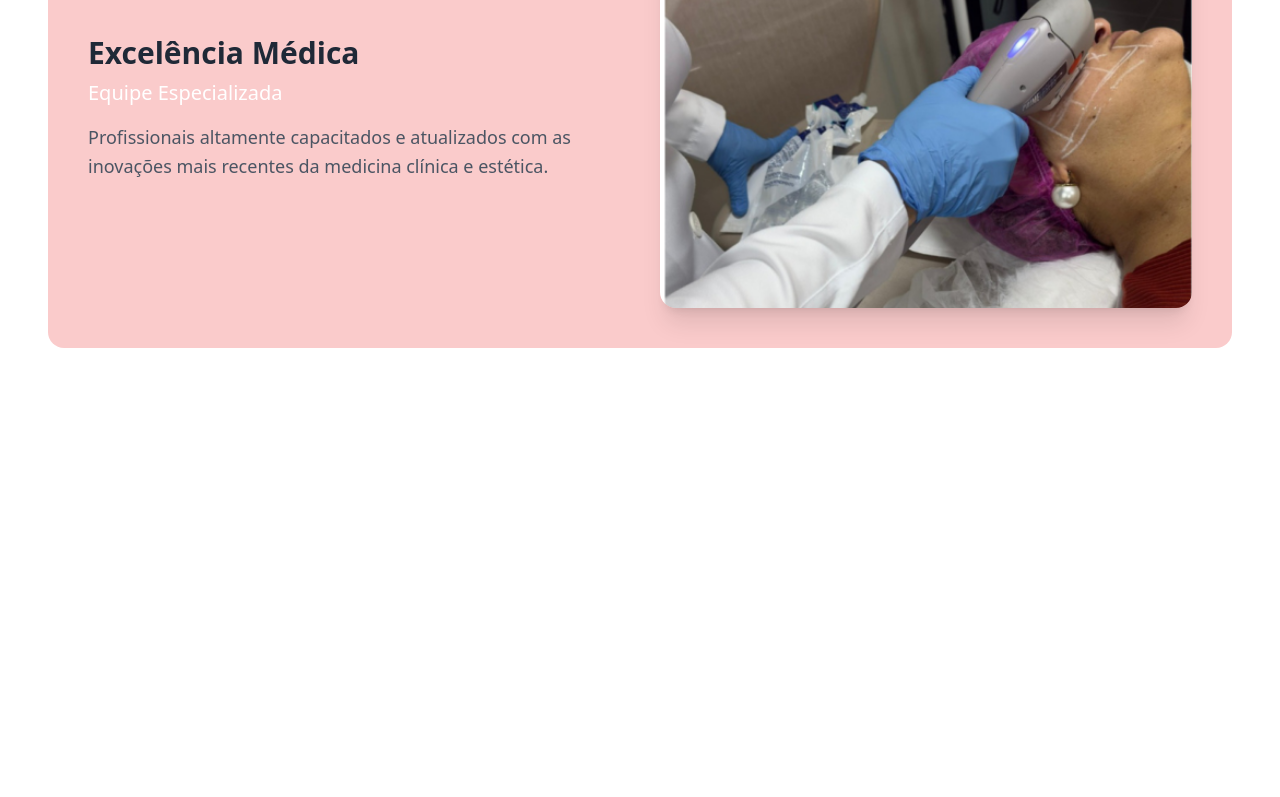
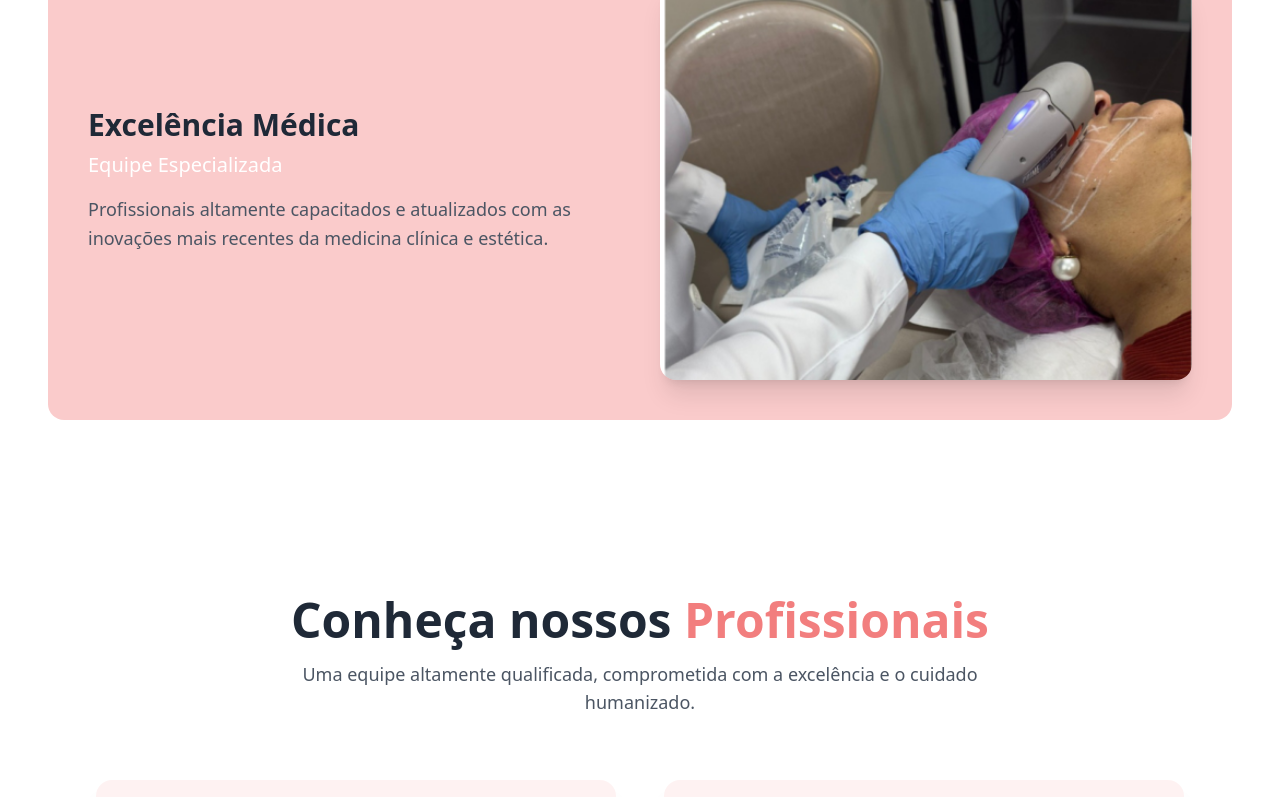
Before and after one commit to Bruno-Alvez/clinic-health-website, a React (Vite) app: page /home in a window 1280 px wide. Shown: the part 4771-5568 px from the top of the page. Built offline with nearby package versions, Linux system fonts and the light colour scheme.

Commit message:
feat: add Professionals section with responsive cards and profile links

```diff
--- a/src/components/ClinicDifferentials.jsx
+++ b/src/components/ClinicDifferentials.jsx
@@ -46,6 +46,9 @@ function DiferenciaisSection() {
           className="text-4xl md:text-5xl font-bold text-center mb-16 text-gray-800"
         >
           Nossos <span className="text-[#F27E7E]">Diferenciais</span>
+          <p className="mt-4 font-normal text-gray-600 text-lg max-w-3xl mx-auto">
+          A Clínica Health oferece tecnologias e metodologias de última geração, as melhores disponíveis no mercado atual.
+          </p>
         </motion.h2>
 
         <div className="flex flex-col space-y-20">
--- /dev/null
+++ b/src/components/ProfessionalsSection.jsx
@@ -0,0 +1,78 @@
+import { motion } from "framer-motion";
+import doctor1 from "../assets/images/dr-lara.jpeg";
+import doctor2 from "../assets/images/dr-rafael.png";
+
+function ProfessionalsSection() {
+  const professionals = [
+    {
+      name: "Dra. Lara Feres",
+      specialty: "Dermatologia Avançada",
+      description:
+        "Especialista em tratamentos dermatológicos de alta performance, com atuação focada em rejuvenescimento, laser e tecnologias de ponta.",
+      image: doctor1,
+      link: "/profissionais/camila-fernandes",
+    },
+    {
+      name: "Dr. Rafael Carrasco",
+      specialty: "Medicina Clínica e Hormonal",
+      description:
+        "Com vasta experiência em saúde preventiva e equilíbrio hormonal, oferece cuidados personalizados com foco em longevidade e qualidade de vida.",
+      image: doctor2,
+      link: "/profissionais/rafael-martins",
+    },
+  ];
+
+  return (
+    <section className="w-full bg-white py-24 px-6 md:px-12 lg:px-24">
+      <div className="max-w-7xl mx-auto text-center mb-16">
+        <motion.h2
+          initial={{ opacity: 0, y: 30 }}
+          whileInView={{ opacity: 1, y: 0 }}
+          transition={{ duration: 0.6 }}
+          className="text-4xl md:text-5xl font-bold text-gray-800"
+        >
+          Conheça nossos <span className="text-[#F27E7E]">Profissionais</span>
+        </motion.h2>
+        <p className="mt-4 text-gray-600 text-lg max-w-3xl mx-auto">
+          Uma equipe altamente qualificada, comprometida com a excelência e o cuidado humanizado.
+        </p>
+      </div>
+
+      <div className="grid grid-cols-1 md:grid-cols-2 gap-12 max-w-6xl mx-auto">
+        {professionals.map((prof, index) => (
+          <motion.div
+            key={index}
+            initial={{ opacity: 0, y: 30 }}
+            whileInView={{ opacity: 1, y: 0 }}
+            transition={{ duration: 0.6, delay: index * 0.2 }}
+            className="bg-[#F27E7E]/10 rounded-2xl shadow-xl p-6 md:p-8 flex flex-col md:flex-row items-center gap-6 md:gap-10"
+          >
+            <img
+              src={prof.image}
+              alt={prof.name}
+              className="w-40 h-40 object-cover rounded-full border-4 border-[#F27E7E] shadow-md"
+            />
+
+            <div className="text-center md:text-left">
+              <h3 className="text-2xl font-bold text-gray-800">{prof.name}</h3>
+              <p className="text-[#F27E7E] font-medium text-sm mt-1">
+                {prof.specialty}
+              </p>
+              <p className="text-gray-700 mt-3 text-base leading-relaxed">
+                {prof.description}
+              </p>
+              <a
+                href={prof.link}
+                className="inline-block mt-5 px-5 py-2 bg-[#F27E7E] text-white font-medium rounded-full hover:bg-[#e06c6c] transition"
+              >
+                Ver Perfil
+              </a>
+            </div>
+          </motion.div>
+        ))}
+      </div>
+    </section>
+  );
+}
+
+export default ProfessionalsSection;
--- a/src/pages/Home.jsx
+++ b/src/pages/Home.jsx
@@ -5,6 +5,7 @@ import Header from "../components/Header";
 import Hero from "../components/Hero"
 import PaymentBenefits from "../components/PaymentBenefits";
 import PopularTreatmentsSection from "../components/PopularTreatmentsSection";
+import ProfessionalsSection from "../components/ProfessionalsSection";
 
 function Home() {
   return (
@@ -16,6 +17,7 @@ function Home() {
       <PaymentBenefits />
       <AboutSection />
       <DiferenciaisSection />
+      <ProfessionalsSection />
       <section className="h-screen flex items-center justify-center">
         <h1 className="text-4xl font-bold">Welcome to Clínica Health</h1>
       </section>
```
Also changed, not shown: src/assets/images/dr-lara.jpeg (added), src/assets/images/dr-rafael.png (added).
